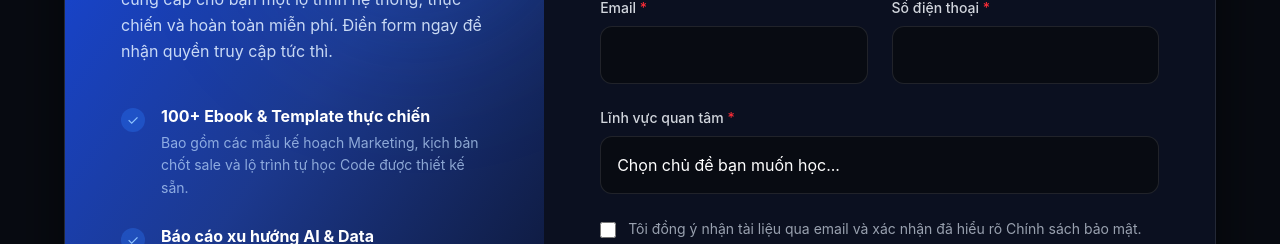
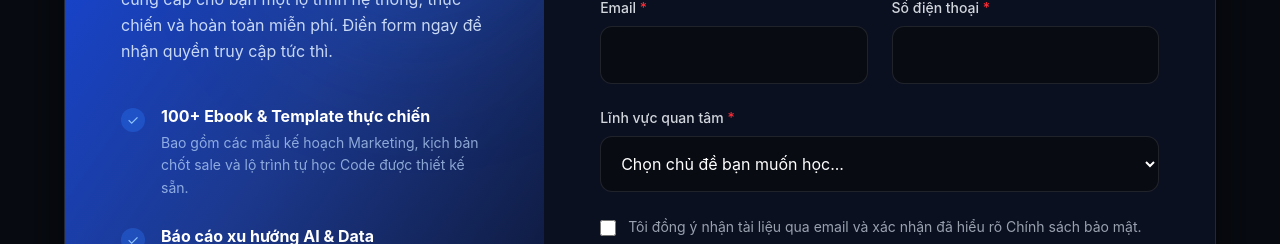
Before and after one commit to Athonydan245/Tech-Shelf, a React (Vite) app: page / in a window 1280 px wide. Shown: the part 4800-5044 px from the top of the page. Built offline with nearby package versions, Linux system fonts and the light colour scheme.

Commit message:
Fix Select Box LeadFormSelection

```diff
--- a/src/components/LeadFormSection.tsx
+++ b/src/components/LeadFormSection.tsx
@@ -118,12 +118,12 @@ export default function LeadFormSection({ lang }: { lang: 'vi' | 'en' }) {
 
                         <div>
                             <label className="block text-sm font-medium text-gray-300 mb-2">{data.labels.interest} <span className="text-red-500">*</span></label>
-                            <select required name="interest" className="w-full p-4 bg-[#080B12] border border-white/10 rounded-xl text-white outline-none focus:border-blue-500 focus:bg-white/5 transition-all appearance-none cursor-pointer">
-                                <option value="" className="text-gray-500">{data.labels.select}</option>
-                                <option value="Digital Marketing">Digital Marketing</option>
-                                <option value="Data Analytics">Data Analytics</option>
-                                <option value="AI">AI & Machine Learning</option>
-                                <option value="Web">Web Development</option>
+                            <select required name="interest" className="w-full p-4 bg-[#080B12] border border-white/10 rounded-xl text-white outline-none focus:border-blue-500 focus:bg-white/5 transition-all cursor-pointer">
+                                <option value="" className="bg-[#0B1020] text-gray-400">{data.labels.select}</option>
+                                <option value="Digital Marketing" className="bg-[#0B1020] text-white py-2">Digital Marketing</option>
+                                <option value="Data Analytics" className="bg-[#0B1020] text-white py-2">Data Analytics</option>
+                                <option value="AI" className="bg-[#0B1020] text-white py-2">AI & Machine Learning</option>
+                                <option value="Web" className="bg-[#0B1020] text-white py-2">Web Development</option>
                             </select>
                         </div>
 
```
